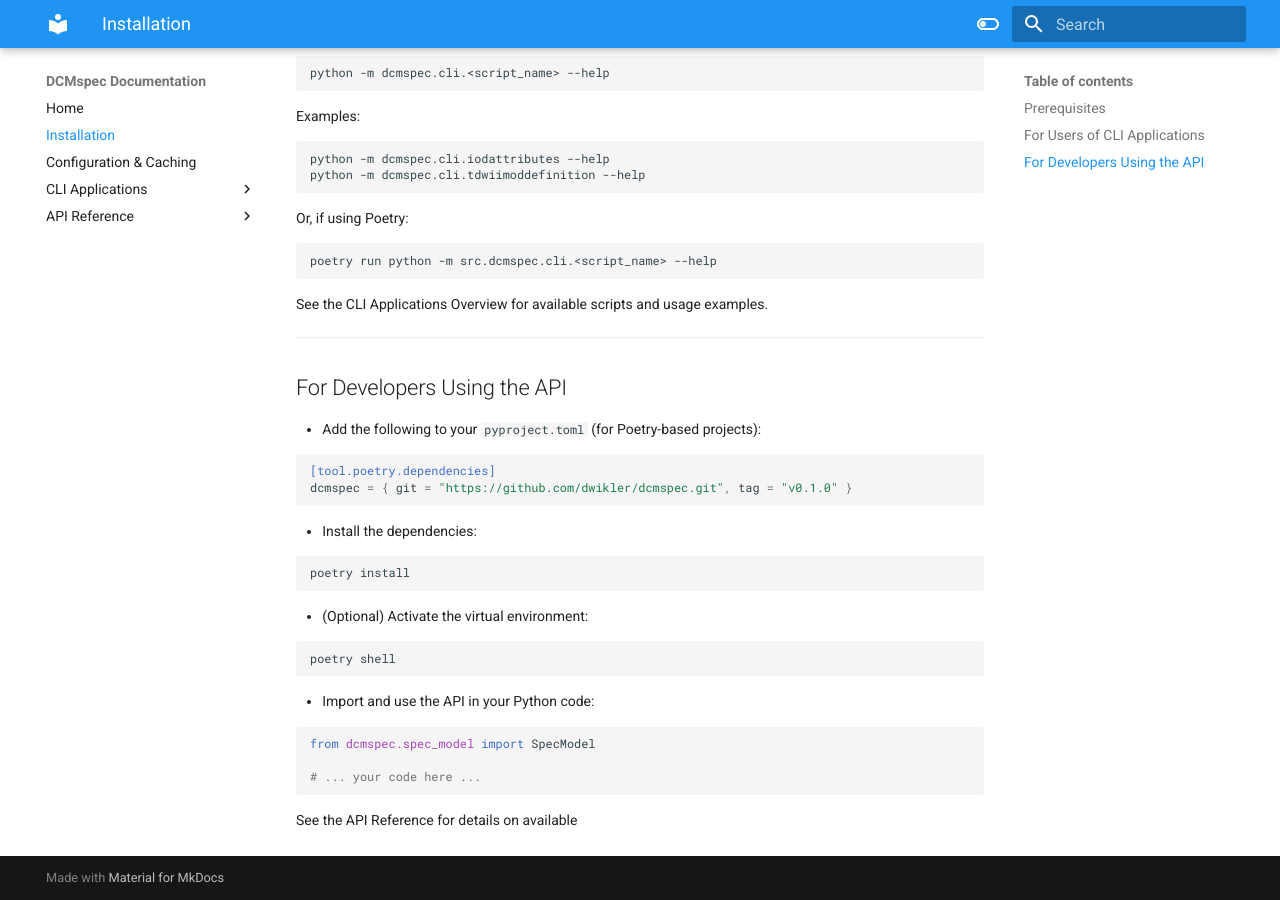
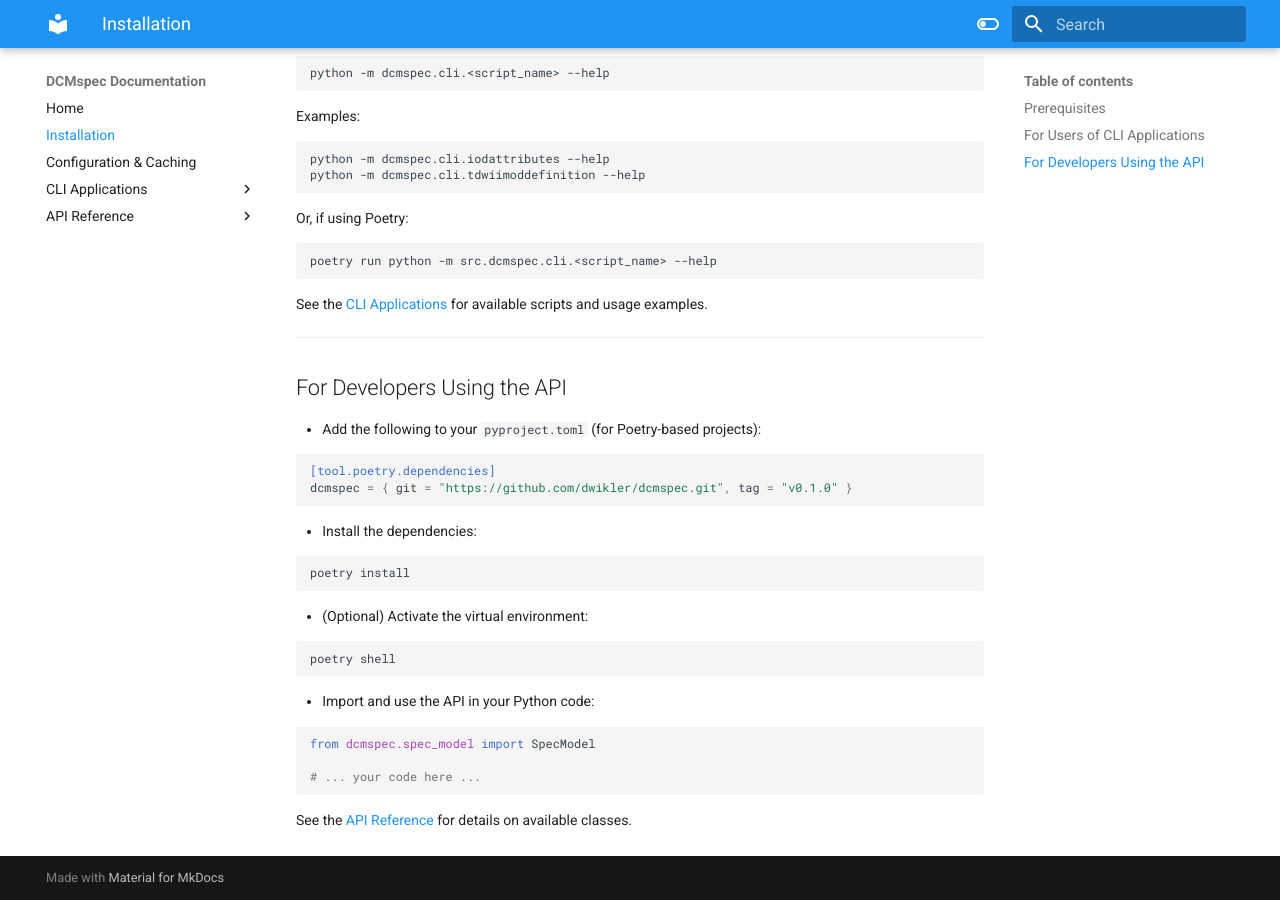
Before and after one commit to dwikler/dcmspec, an MkDocs documentation site: the page built from docs/installation.md, in a window 1280 px wide and 900 px high, scrolled down 553 px. Built offline with MkDocs 1.6.1 and Material for MkDocs 9.7.7, drawn with Linux system fonts in a browser that asks for light colours.

Commit message:
Fixed issues in docs

````diff
--- a/docs/installation.md
+++ b/docs/installation.md
@@ -42,7 +42,7 @@
   poetry run python -m src.dcmspec.cli.<script_name> --help
   ```
 
-  See the CLI Applications Overview for available scripts and usage examples.
+  See the [CLI Applications](./cli/index.md) for available scripts and usage examples.
 
 ---
 
@@ -75,4 +75,4 @@
   # ... your code here ...
   ```
 
-  See the API Reference for details on available
+See the [API Reference](./api/index.md) for details on available classes.
--- a/mkdocs.yml
+++ b/mkdocs.yml
@@ -15,7 +15,7 @@ nav:
       - dataelements: cli/dataelements.md
       - uidvalues: cli/uidvalues.md
       - upsdimseattributes: cli/upsdimseattributes.md
-      - upsioddimseattributes: cli/upsioddimseattributes
+      - upsioddimseattributes: cli/upsioddimseattributes.md
       - tdwiimoddefinition: cli/tdwiimoddefinition.md
 
   - API Reference:
````
Also changed, not shown: README.md (+2 -2 lines), docs/api/index.md (+1 -1 lines), docs/cli/index.md (+1 -1 lines).
